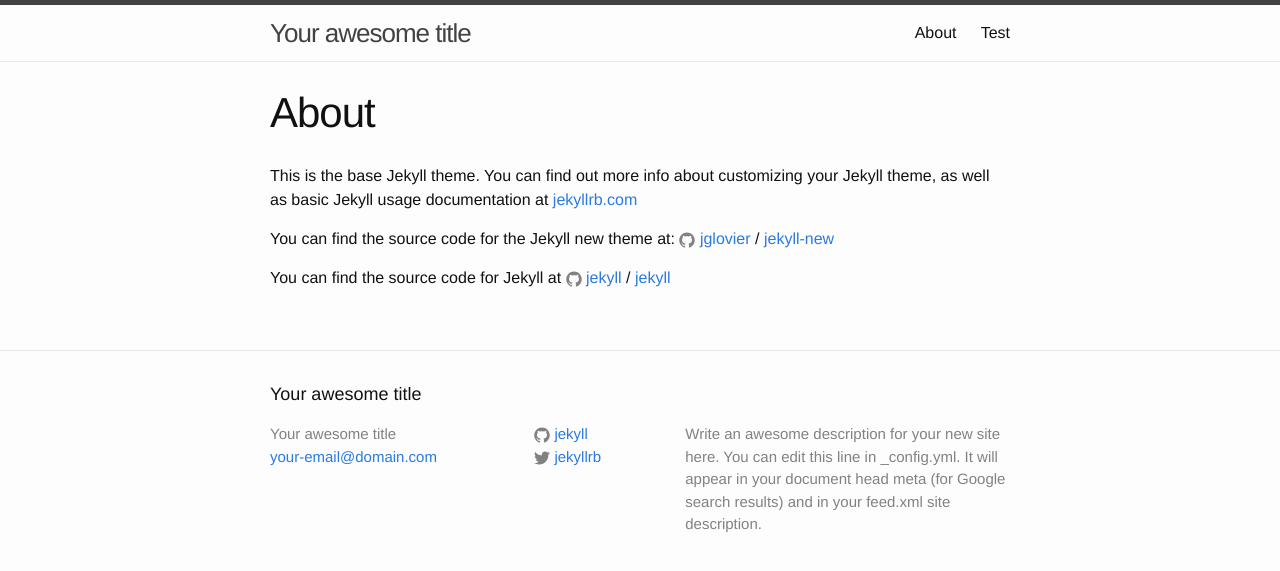
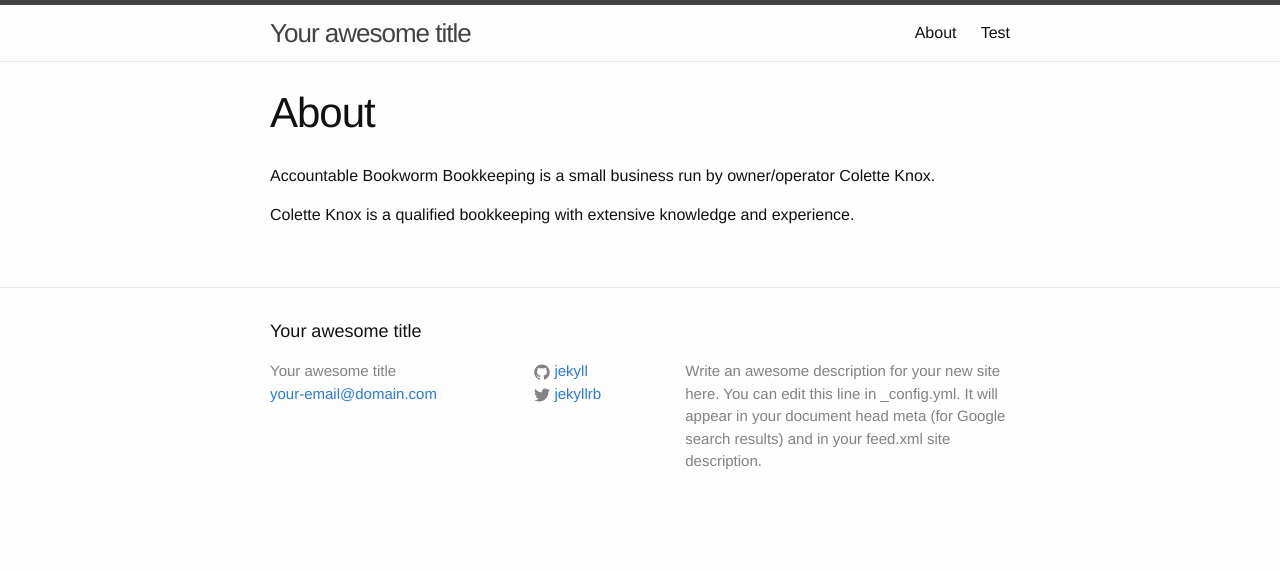
Before and after one commit to aivins/bookwormsite, a Jekyll site: the page built from about.md, in a window 1280 px wide. Shown: the top 571 px of the page. Built offline with Jekyll 4.4.1, drawn with Linux system fonts in a browser that asks for light colours.

Commit message:
Update from Forestry.io - about.md

```diff
--- a/about.md
+++ b/about.md
@@ -1,15 +1,8 @@
 ---
+title: About
 layout: page
-title: About
-permalink: /about/
+permalink: "/about/"
 ---
+Accountable Bookworm Bookkeeping is a small business run by owner/operator Colette Knox.
 
-This is the base Jekyll theme. You can find out more info about customizing your Jekyll theme, as well as basic Jekyll usage documentation at [jekyllrb.com](http://jekyllrb.com/)
-
-You can find the source code for the Jekyll new theme at:
-{% include icon-github.html username="jglovier" %} /
-[jekyll-new](https://github.com/jglovier/jekyll-new)
-
-You can find the source code for Jekyll at
-{% include icon-github.html username="jekyll" %} /
-[jekyll](https://github.com/jekyll/jekyll)
+Colette Knox is a qualified bookkeeping with extensive knowledge and experience.
```
